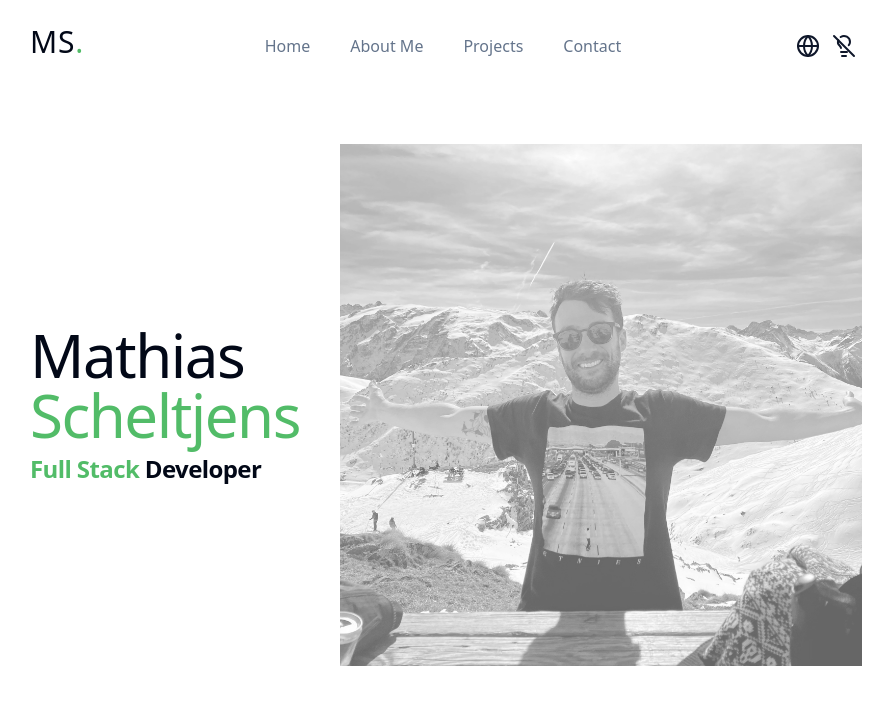
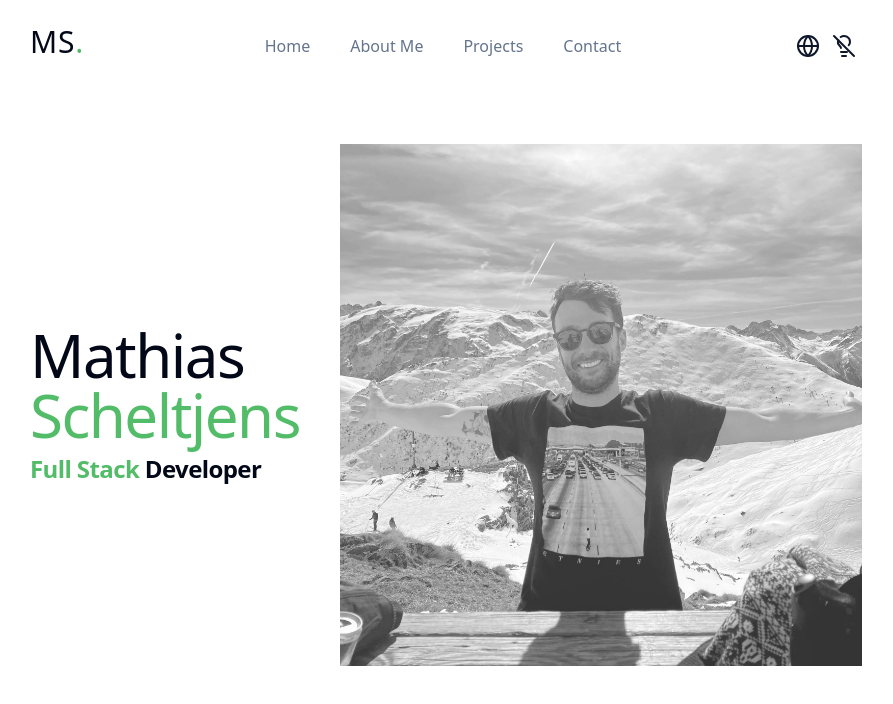
Before and after one commit to MScheltjens/portfolio, a Next.js app: page /contact in a window 1280 px wide. Shown: the top 704 px of the page, without its empty margins (194-1087 px from the left). Built offline with nearby package versions, Linux system fonts and the light colour scheme.

Commit message:
opacity change

```diff
--- a/components/Intro.tsx
+++ b/components/Intro.tsx
@@ -18,7 +18,7 @@ export const Intro = ({ title1, title2 }: Props) => (
     </div>
     <div className="relative">
       <Image
-        className="w-full opacity-60 grayscale"
+        className="w-full opacity-80 grayscale"
         src={authorImage}
         alt="Mathias S."
         width={220}
```
